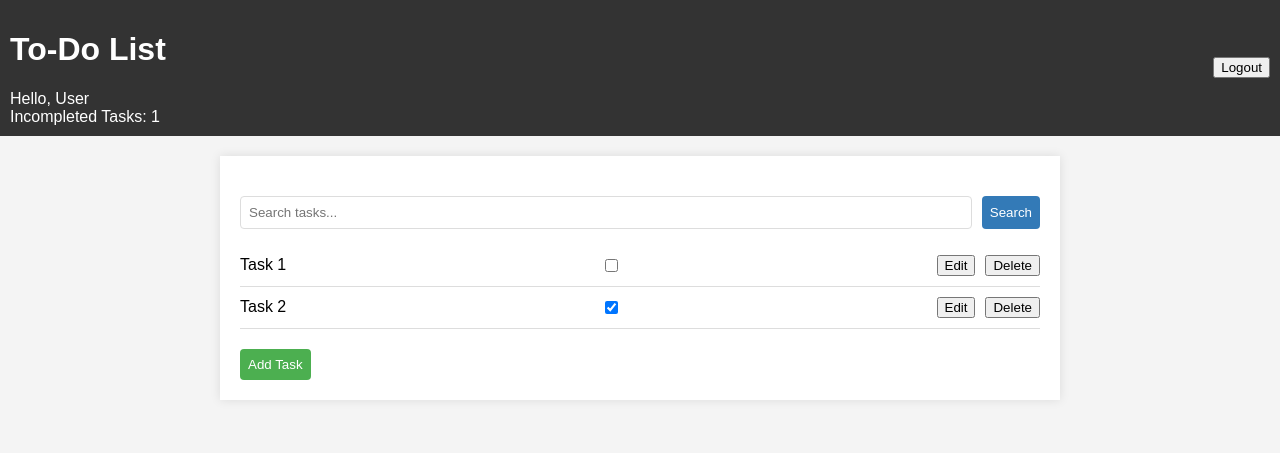
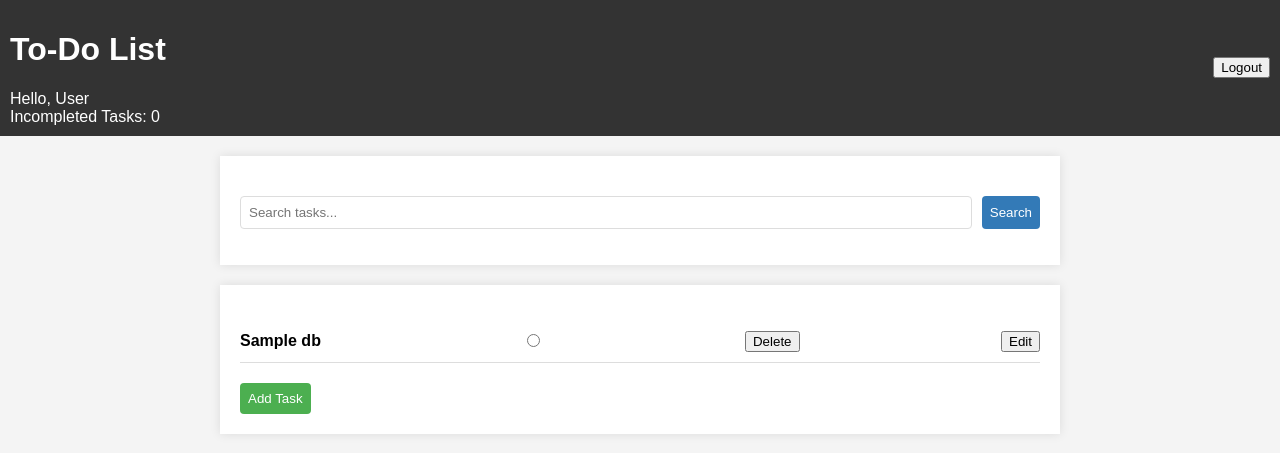
Before and after one commit to AidaSoji123/todo-list, a Django app: page /app1/index in a window 1280 px wide. Shown: the top 453 px of the page. Run offline with Django 4.2, Linux system fonts and the light colour scheme; tables that the repository leaves empty hold one stand-in row (values such as "Sample post").

Commit message:
second commit

```diff
--- a/todo/app1/models.py
+++ b/todo/app1/models.py
@@ -16,6 +16,7 @@ class TaskList(models.Model):
     title = models.CharField(max_length = 20)
     description = models.CharField(max_length = 200)
     due_date = models.DateField()
+    status = models.BooleanField(default = False)
 
     class Meta:
         db_table = 'tasklist_db'
--- a/todo/app1/templates/index.html
+++ b/todo/app1/templates/index.html
@@ -111,7 +111,7 @@
             <div>Incompleted Tasks: <span id="incompleteCount">0</span></div>
         </div>
         <div>
-            <button onclick="logout()">Logout</button>
+            <a href="{% url 'app1:login' %}"><button type="submit">Logout</button></a>
         </div>
     </header>
 
@@ -122,138 +122,36 @@
         </div>
 
         <ul id="taskList"></ul>
+    </div>
+    <div class="container">
+        <ul>
+            {% for task in tasks %}
+            <li>
+                <strong>{{ task.title }}</strong>
+                <form action="{% url 'app1:update_status' task.id %}" method="POST" name="completedfrm">
+                    {% csrf_token %}
+                    <span><input type="radio" name="completed"></span>
+                </form>
+                <span><a href="{% url 'app1:delete_task' task.id %}"><button>Delete</button></a></span>
+                <span><a href="{% url 'app1:edit_task' task.id %}"><button>Edit</button></a></span>
+            </li>
+            {% endfor %}
+        </ul>
+        <div class="add-task-container">
 
-        <div class="add-task-container">
-            <!-- <input type="text" id="newTask" class="add-task-input" placeholder="New Task..."> -->
-            <!-- <button onclick="addTask()" class="add-task-btn">Add Task</button> -->
             <a href="{% url 'app1:task' %}"><button class="add-task-btn">Add Task</button></a>
+
         </div>
     </div>
 
 
-    {% for item in task %}
+    <script>
 
-    {{ item.task }}
+        function logout() {
 
-    {% endfor %}
-
-    <script>
-        // Sample tasks (you can fetch from a server or use localStorage)
-        let tasks = [
-            { id: 1, text: 'Task 1', completed: false },
-            { id: 2, text: 'Task 2', completed: true },
-            // Add more tasks as needed
-
-
-
-
-        ];
-
-        const taskList = document.getElementById('taskList');
-        const incompleteCount = document.getElementById('incompleteCount');
-        const usernameSpan = document.getElementById('username');
-
-        // Initial rendering of tasks
-        renderTasks();
-
-        function renderTasks() {
-            taskList.innerHTML = '';
-
-            tasks.forEach(task => {
-                const listItem = document.createElement('li');
-
-                const taskText = document.createElement('span');
-                taskText.textContent = task.text;
-
-                const actionsContainer = document.createElement('div');
-                actionsContainer.classList.add('task-actions');
-
-                const editBtn = document.createElement('button');
-                editBtn.textContent = 'Edit';
-                editBtn.addEventListener('click', () => editTask(task.id));
-
-                const deleteBtn = document.createElement('button');
-                deleteBtn.textContent = 'Delete';
-                deleteBtn.addEventListener('click', () => deleteTask(task.id));
-
-                const completedCheckbox = document.createElement('input');
-                completedCheckbox.type = 'checkbox';
-                completedCheckbox.checked = task.completed;
-                completedCheckbox.addEventListener('change', () => toggleTaskCompleted(task.id));
-
-                actionsContainer.appendChild(editBtn);
-                actionsContainer.appendChild(deleteBtn);
-
-                listItem.appendChild(taskText);
-                listItem.appendChild(completedCheckbox);
-                listItem.appendChild(actionsContainer);
-
-                taskList.appendChild(listItem);
-            });
-
-            updateIncompleteCount();
+            window.open(login.html)
         }
 
-        function addTask() {
-            const newTaskInput = document.getElementById('newTask');
-            const newTaskText = newTaskInput.value.trim();
-
-            if (newTaskText !== '') {
-                const newTask = {
-                    id: tasks.length + 1,
-                    text: newTaskText,
-                    completed: false,
-                };
-
-                tasks.push(newTask);
-                renderTasks();
-                newTaskInput.value = '';
-            }
-        }
-
-        function editTask(taskId) {
-            const newText = prompt('Edit task:');
-            if (newText !== null) {
-                const taskIndex = tasks.findIndex(task => task.id === taskId);
-                if (taskIndex !== -1) {
-                    tasks[taskIndex].text = newText;
-                    renderTasks();
-                }
-            }
-        }
-
-        function deleteTask(taskId) {
-            const confirmDelete = confirm('Are you sure you want to delete this task?');
-            if (confirmDelete) {
-                tasks = tasks.filter(task => task.id !== taskId);
-                renderTasks();
-            }
-        }
-
-        function toggleTaskCompleted(taskId) {
-            const taskIndex = tasks.findIndex(task => task.id === taskId);
-            if (taskIndex !== -1) {
-                tasks[taskIndex].completed = !tasks[taskIndex].completed;
-                renderTasks();
-            }
-        }
-
-        function updateIncompleteCount() {
-            const incompleteTasks = tasks.filter(task => !task.completed).length;
-            incompleteCount.textContent = incompleteTasks;
-        }
-
-        function searchTask() {
-            const searchTerm = document.getElementById('searchTask').value.trim().toLowerCase();
-            const filteredTasks = tasks.filter(task => task.text.toLowerCase().includes(searchTerm));
-            renderTasks(filteredTasks);
-        }
-
-        function logout() {
-            // Implement your logout logic here
-            alert('Logout clicked');
-            window.open('login.html');
-        }
     </script>
 
 </body>
--- a/todo/app1/urls.py
+++ b/todo/app1/urls.py
@@ -8,4 +8,7 @@ urlpatterns = [
    path('index',views.index, name='index'),
    path('task',views.task, name='task'),
    path('reset',views.reset, name='reset'),
+   path('delete_task/<int:task_id>',views.delete_task, name='delete_task'),
+   path('update_status/<int:task_id>',views.update_status,name="update_status"),
+   path('edit_task/<int:task_id>',views.edit_task,name="edit_task"),
 ]
--- a/todo/app1/views.py
+++ b/todo/app1/views.py
@@ -41,22 +41,26 @@ def login(request):
 
 
 def index(request):
-    return render(request, 'index.html')
+    tasks= TaskList.objects.all()
+    return render(request, 'index.html', {'tasks': tasks})
+
+
 def task(request):
 
     message = ''
 
     if request.method == 'POST':
-        print('hello')
+
         title = request.POST['title'].lower()
         description = request.POST['description']
         due_date = request.POST['duedate']
 
+        print(description)
         task_exist = TaskList.objects.filter(title = title).exists()
 
         if not task_exist:
-            tasks = TaskList(title = title, description = description, due_date = due_date)
-            tasks.save()
+            task = TaskList(title = title, description = description, due_date = due_date)
+            task.save()
             message = 'task Added'
 
         else:
@@ -67,3 +71,19 @@ def task(request):
 def reset(request):
 
     return render(request, 'reset.html')
+
+def delete_task(request,task_id):
+    task=TaskList.objects.get(id=task_id)
+    task.delete()
+    return redirect ('app1:index')
+
+def update_status(request,task_id):
+    task=TaskList.objects.get(id=task_id)
+    task.status=True
+    task.save()
+    return redirect ('app1:index')
+
+def edit_task(request,task_id):
+    task=TaskList.objects.get(id=task_id)
+    task.save()
+    return redirect ('app1:index')
```
Also changed, not shown: todo/app1/templates/task.html (+4 -5 lines), todo/app1/migrations/0003_tasklist_status.py (added), todo/app1/migrations/0004_alter_tasklist_status.py (added), todo/app1/migrations/0005_alter_tasklist_status.py (added).
